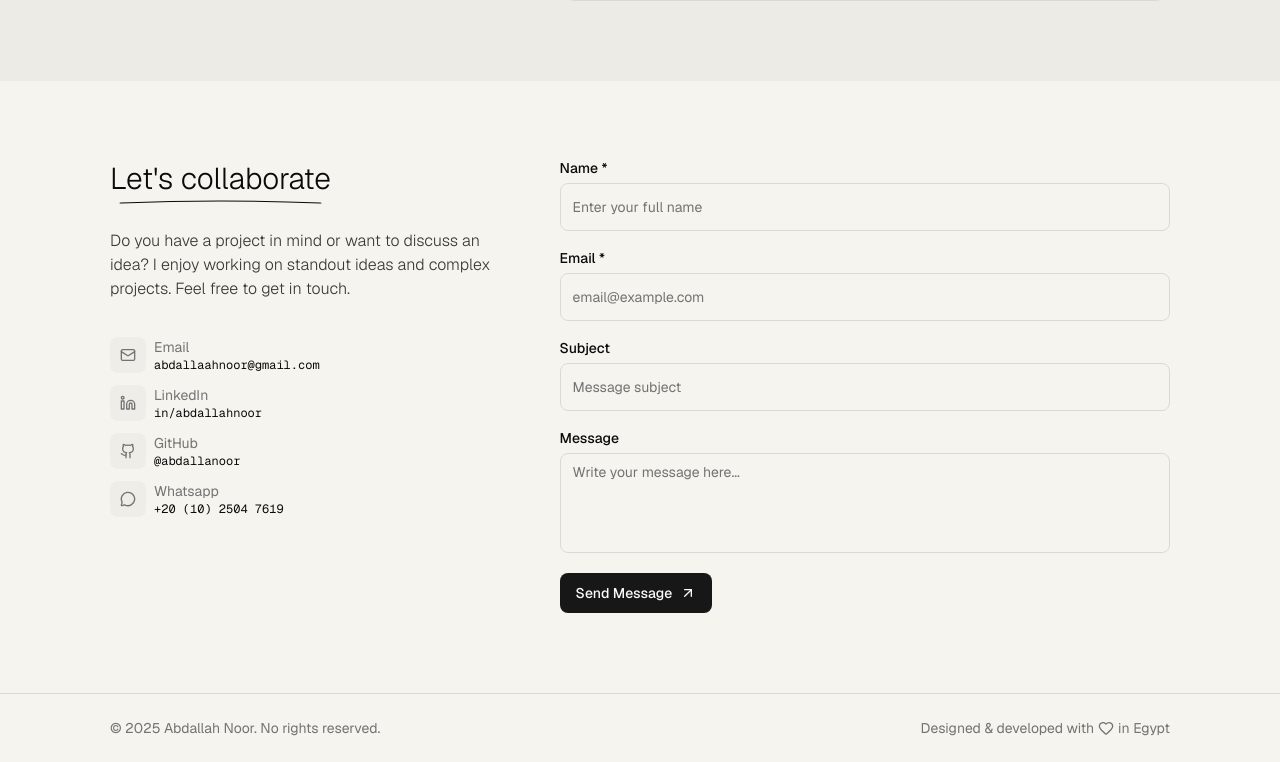
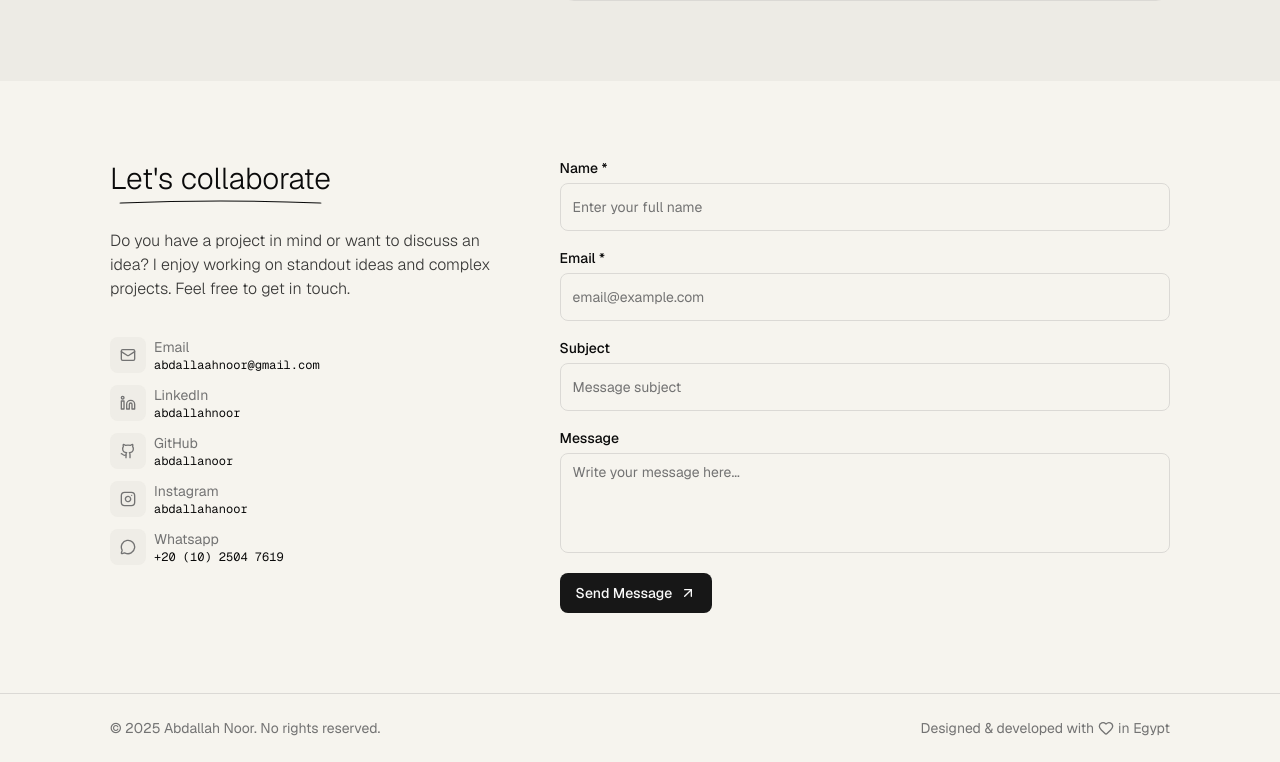
Before and after one commit to abdallanoor/portfolio, a Next.js app: page /en in a window 1280 px wide. Shown: the part 2548-3310 px from the top of the page. Built offline with nearby package versions, Linux system fonts and the light colour scheme.

Commit message:
add Instagram link

```diff
--- a/components/contact-links.tsx
+++ b/components/contact-links.tsx
@@ -1,7 +1,7 @@
 "use client";
 
 import type React from "react";
-import { Mail, Linkedin, Github, MessageCircle } from "lucide-react";
+import { Mail, Linkedin, Github, MessageCircle, Instagram } from "lucide-react";
 import { useTranslations } from "next-intl";
 
 interface ContactLink {
@@ -24,14 +24,20 @@ export default function ContactLinks() {
     {
       icon: Linkedin,
       label: t("links.linkedin"),
-      value: "in/abdallahnoor",
+      value: "abdallahnoor",
       href: "https://linkedin.com/in/abdallahnoor",
     },
     {
       icon: Github,
       label: t("links.github"),
-      value: "@abdallanoor",
+      value: "abdallanoor",
       href: "https://github.com/abdallanoor",
+    },
+    {
+      icon: Instagram,
+      label: t("links.instagram"),
+      value: "abdallahanoor",
+      href: "https://www.instagram.com/abdallahanoor",
     },
     {
       icon: MessageCircle,
@@ -42,11 +48,11 @@ export default function ContactLinks() {
   ];
   return (
     <div className="space-y-1">
-      {contactLinks.map((link) => {
+      {contactLinks.map((link, index) => {
         const IconComponent = link.icon;
         return (
           <a
-            key={link.label}
+            key={index}
             href={link.href}
             target={link.href.startsWith("mailto:") ? "_self" : "_blank"}
             rel={
--- a/messages/ar.json
+++ b/messages/ar.json
@@ -75,6 +75,7 @@
       "email": "البريد الإلكترونى",
       "linkedin": "لينكدإن",
       "github": "جيت هاب",
+      "instagram": "إنستجرام",
       "whatsapp": "واتساب"
     },
     "fields": {
--- a/messages/en.json
+++ b/messages/en.json
@@ -75,6 +75,7 @@
       "email": "Email",
       "linkedin": "LinkedIn",
       "github": "GitHub",
+      "instagram": "Instagram",
       "whatsapp": "Whatsapp"
     },
     "fields": {
```
